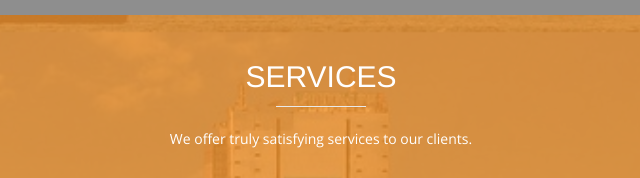
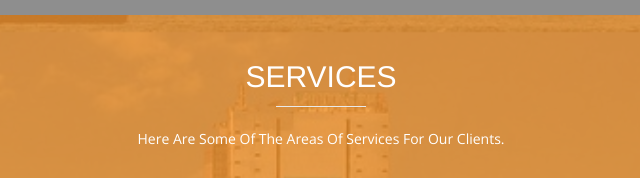
Before and after one commit to lasalvy1/mcbrmcir, a plain HTML site: page index.html in a window 1280 px wide. Shown: the part 980-1158 px from the top of the page, 319-959 px from the left. Drawn offline with nearby package versions, Linux system fonts and the light colour scheme; a script that the page names is missing; a web font is replaced by a local one.

Commit message:
Update index.html

```diff
--- a/index.html
+++ b/index.html
@@ -86,7 +86,7 @@ Navigation
       <h1><span>services</span></h1>
       <div class="row">
         <div class="col-lg-8 col-md-10 col-sm-12 col-xs-12 col-lg-offset-2 col-md-offset-1">
-          <p>We offer truly satisfying services to our clients.</p>
+          <p>Here Are Some Of The Areas Of Services For Our Clients.</p>
         </div>
       </div>
       <div class="services-wrapper">
```
